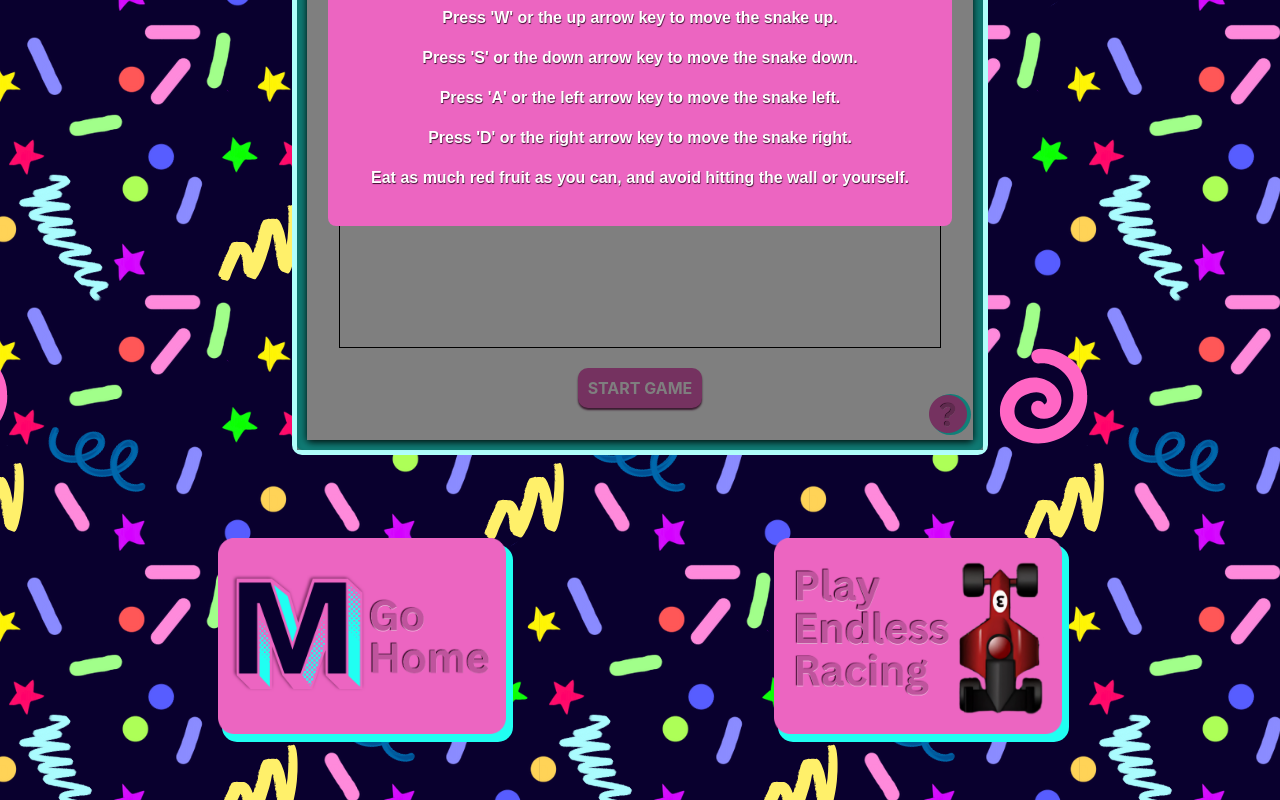
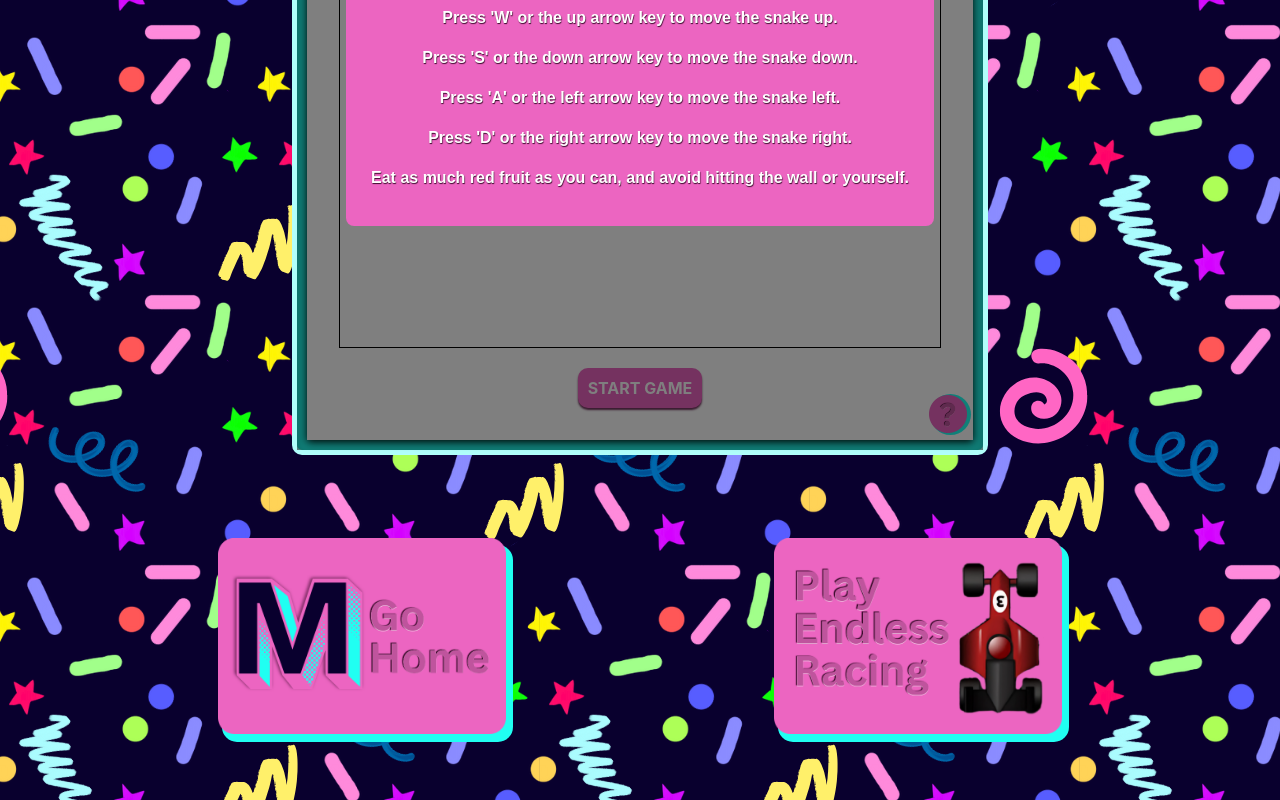
Before and after one commit to Shaun-MC/Maski-Minigames, a React (Create React App) app in the folder maskiminigames/: page /snake in a window 1280 px wide. Both pictures are taken after a click on the button 948 px from the left and 1100 px from the top of the page. Shown: the part 685-1485 px from the top of the page. Built offline with nearby package versions, Linux system fonts and the light colour scheme.

Commit message:
adjust widths

```diff
--- a/maskiminigames/src/styles/GameOver.css
+++ b/maskiminigames/src/styles/GameOver.css
@@ -27,6 +27,7 @@ a {
   left: 50%;
   transform: translate(-50%, -50%);
   padding: 20px;
+  width: 80%;
   border-radius: 10px;
   box-shadow: 0 0 10px rgba(0, 0, 0, 0.5);
   z-index: 1000
--- a/maskiminigames/src/styles/Instructions.css
+++ b/maskiminigames/src/styles/Instructions.css
@@ -2,7 +2,7 @@
   background: #EC65C1;
   border-radius: 8px;
   padding: 20px;
-  width: 85%;
+  width: 80%;
   position: absolute;
 }
 
```
